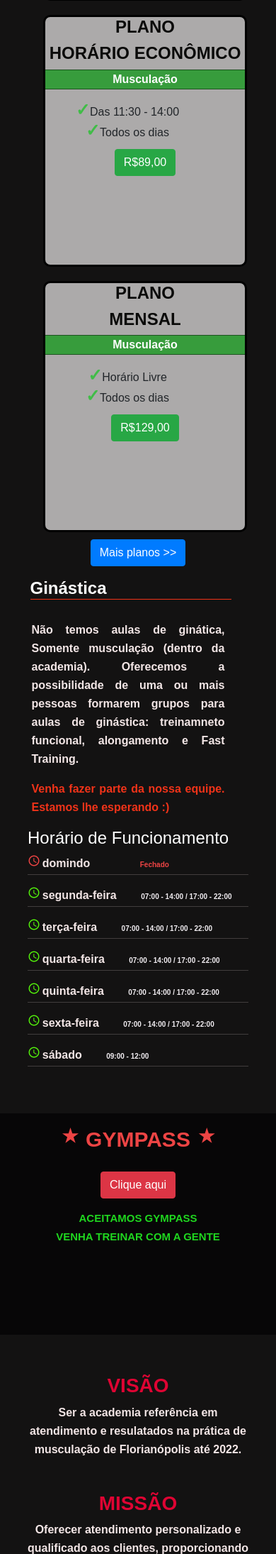
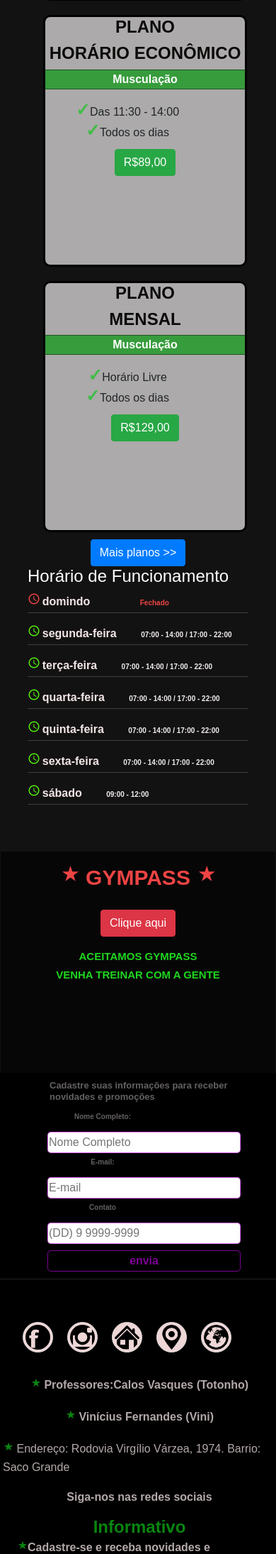
Before and after one commit to danilo992/public_php, a PHP site: page / in a window 390 px wide; the page is wider, and only the part inside the window is pictured. Shown: the part 1071-3261 px from the top of that part at 71% size. Run offline with PHP 8.4, Linux system fonts and the light colour scheme.

Commit message:
atualizando media screen

```diff
--- a/css/style.css
+++ b/css/style.css
@@ -3,13 +3,17 @@
     padding: 0;
 	font-family: sans-serif;
 	font-weight: 400;
-	line-height: 26px;
+    line-height: 26px;
+}
+
+body {
+    background-color: #000 !important;
 }
 /*CONTAINER HEADER*/
 .container-header {
     display: flex;
     background-color: #000000e0;
-    width: 100vw;
+    width: 100%;
     position: fixed;
     z-index: 0;
 }
@@ -320,7 +321,7 @@ p {
     background-color: #070607;
     text-align: center;
     height: 37vh;
-    width: 100vw;
+    width: 99.5%;
 }
 
 .container-section-4 p {
@@ -346,11 +347,11 @@ p {
 /*section horas e ginastica*/
 .container-hr-gn {
     display: flex;
-    width: 90vw;
+    width: 90%;
 }
 
 .container-ginastica {
-    width: 40vw;
+    width: 40%;
 }
 
 .container-ginastica h4 {
@@ -550,10 +551,9 @@ aside {
     body {
         margin: 0;
         padding: 0;
-        font-family: Verdana, Geneva, Tahoma, sans-serif;
     }
 /*menu javascript*/
-    #mainMenu, .pagseguro p, .fixed {
+    #mainMenu, .pagseguro p, .fixed, .container-metodogia, .container-ginastica{
         display: none;
     }
 
@@ -664,26 +659,6 @@ aside {
         margin: 10px;
     }
 
-    /*hooras e ginastica*/
-    .container-hr-gn {
-        display: flex;
-        flex-direction: column;
-    }
-
-    .container-ginastica {
-        width: 80vw;
-        margin-left: -5px;
-    }
-
-    .container-ginastica h4{
-        margin-top: 17px;
-        border-bottom: 1px solid #f13319;
-    }
-
-    .container-ginastica p {
-        width: 70vw;
-    }
-
     .container-horas {
         width: 80vw;
 
@@ -693,18 +668,6 @@ aside {
         font-size: 10px;
     }
 
-    /*container metodologia*/
-    .container-metodogia {
-        display: flex;
-        flex-direction: column;
-        padding: 0;
-    }
-
-    .container-metodogia article {
-        width: 90vw;
-        text-align: center;
-        padding: 15px;
-    }
 
     /*formulario index-php*/
     .container-formulario {
@@ -831,7 +790,7 @@ aside {
         font-family: Verdana, Geneva, Tahoma, sans-serif;
     }
 
-    #mainMenu, .fixed {
+    #mainMenu, .pagseguro p, .fixed, .container-metodogia, .container-ginastica{
         display: none;
     }
 
@@ -928,44 +887,10 @@ aside {
 
     }
 
-    /*container ginastica e horas*/
-    .container-hr-gn{
-        display: flex;
-        flex-direction: column;
-    }
-
-    .container-ginastica {
-        width: 80vw;
-        margin-left: -5px;
-    }
-
-    .container-ginastica h4{
-        margin-top: 17px;
-        border-bottom: 1px solid #f13319;
-    }
-
-    .container-ginastica p {
-        width: 70vw;
-    }
-
     .container-horas {
         width: 80vw;
 
     }
-
-    /*container metodologia*/
-    .container-metodogia {
-        display: flex;
-        flex-direction: column;
-        padding: 0;
-    }
-
-    .container-metodogia article {
-        width: 90vw;
-        text-align: center;
-        padding: 15px;
-    }
-
     /*formulario index-php*/
     .container-formulario {
         width: 100vw;
--- a/index.html
+++ b/index.html
@@ -319,13 +319,13 @@
                     </article>
                     <article>
                         <h3>Valores</h3>
-                          <ul>
-                            <li>Comprometimento;</li>
-                            <li>Respeito</li>
-                            <li>Confiança</li>
-                            <li>Notalidade nos serviços</li>
-                            <li>Satisfação dos clientes.s</li>
-                          </ul>
+                        <P>
+                          Comprometimento;
+                          Respeito
+                          Confiança
+                          Notalidade nos serviços
+                          Satisfação dos clientes.s
+                        </P>
                       </article>
                 </section>
                 <!--fim metodolia-->
```
Also changed, not shown: other parts of css/style.css (+28 -44 lines).
